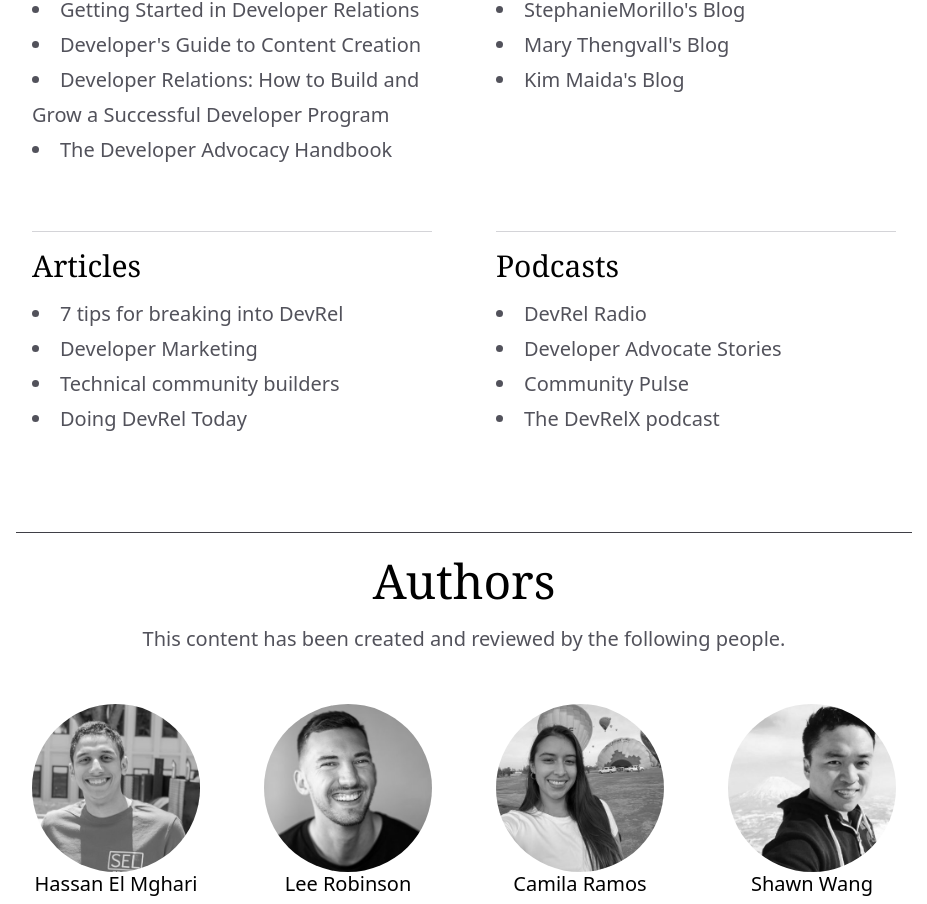
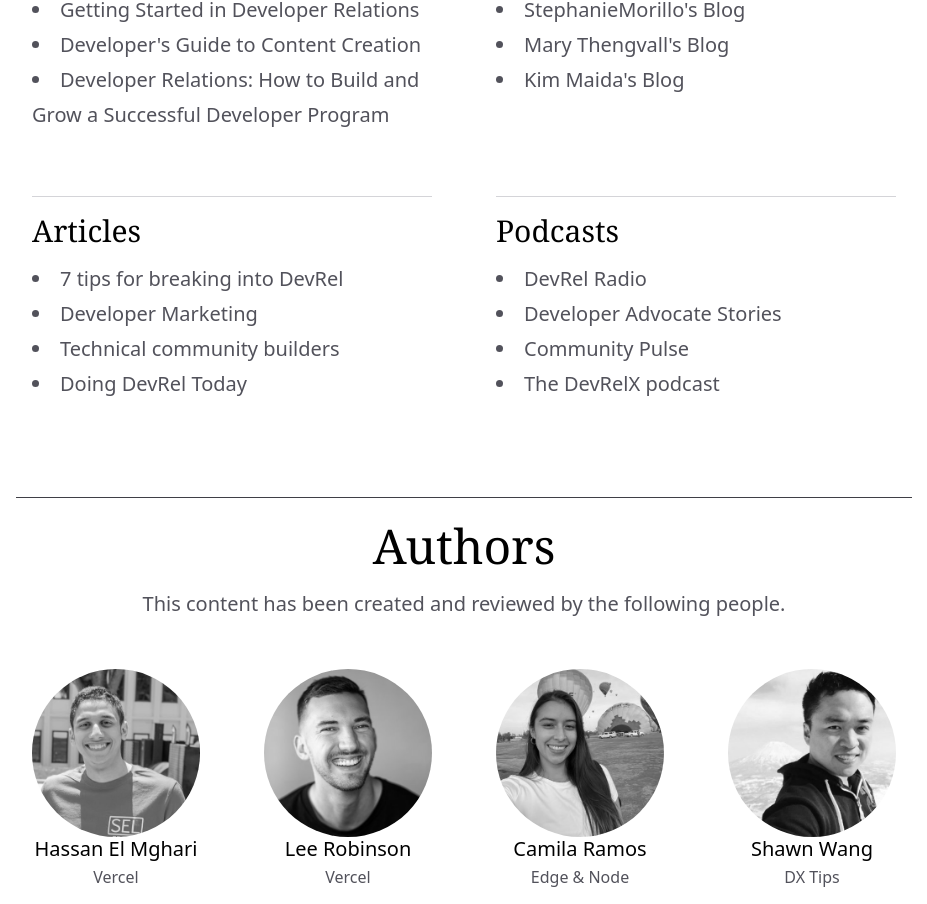
Before and after one commit to Nutlope/whatisdevrel, a Next.js app: page / in a window 1280 px wide. Shown: the part 4658-5562 px from the top of the page, without its empty margins (176-1103 px from the left). Built offline with nearby package versions, Linux system fonts and the light colour scheme.

Commit message:
remove The Developer Advocacy Handbook

```diff
--- a/components/Resources.js
+++ b/components/Resources.js
@@ -21,10 +21,6 @@ const resourceCategories = [
       {
         name: "Developer Relations: How to Build and Grow a Successful Developer Program",
         url: "https://www.devrelbook.com/",
-      },
-      {
-        name: "The Developer Advocacy Handbook",
-        url: "https://developer-advocacy.com/",
       },
     ],
   },
```
